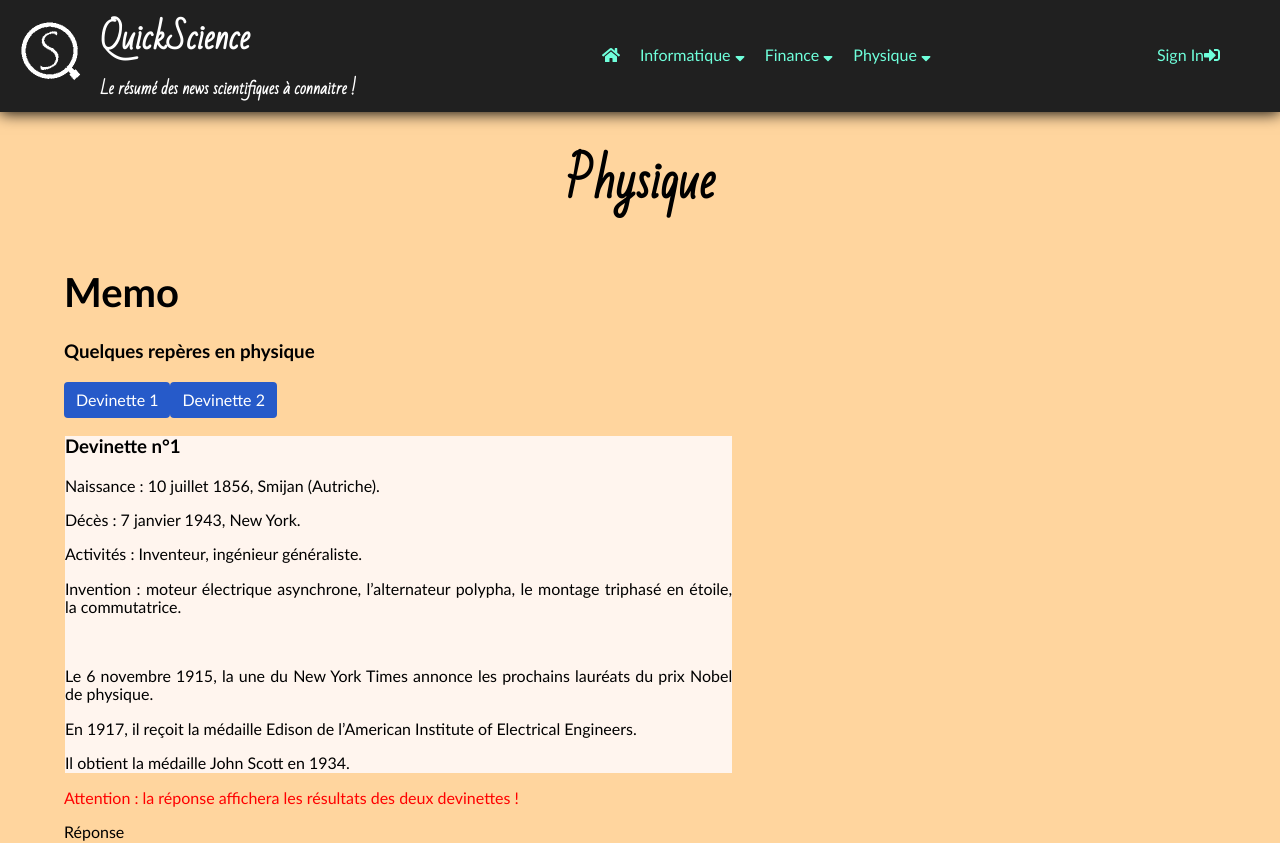
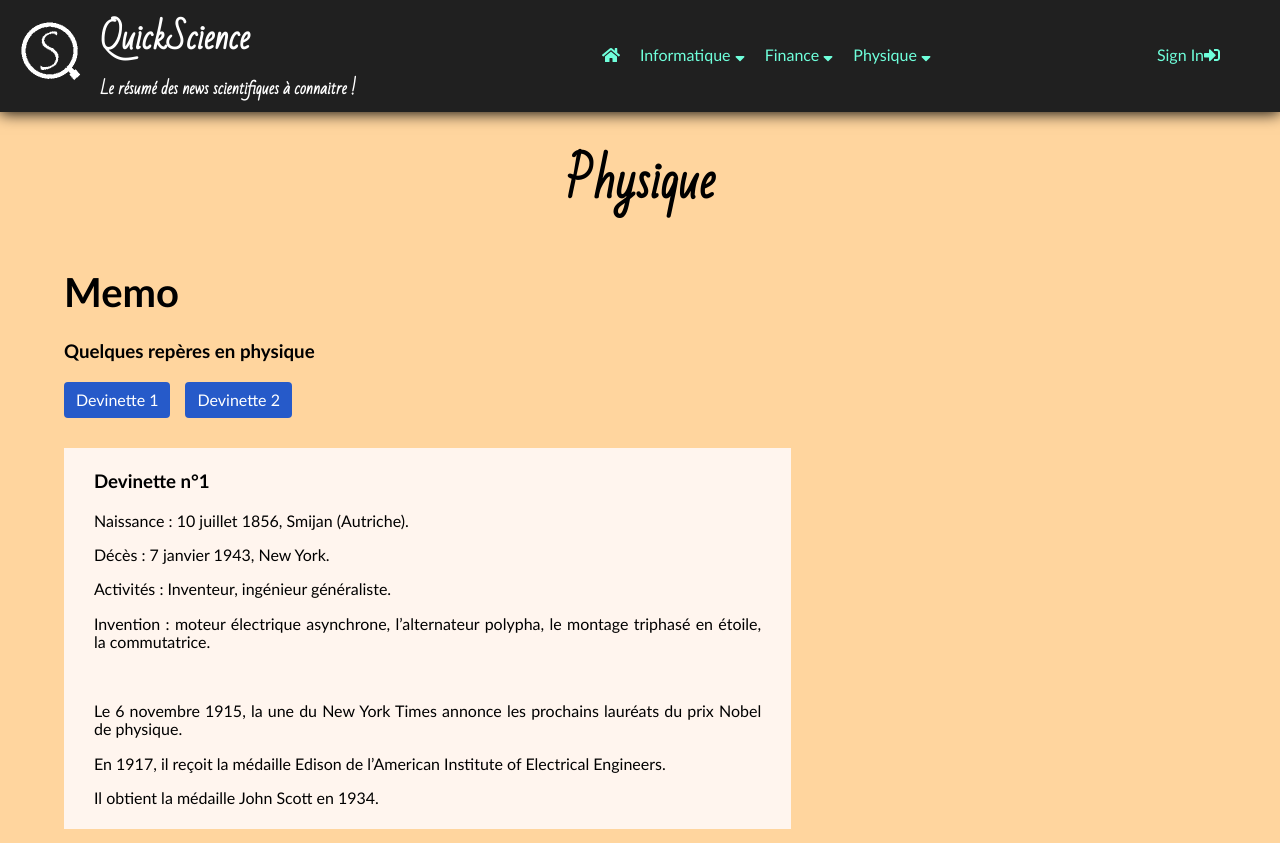
Before and after one commit to lth-elm/dev-web-first-project, a Vue app in the folder client/: page /physiquememo in a window 1280 px wide. Shown: the top 843 px of the page. Built offline with nearby package versions, Linux system fonts and the light colour scheme; a web font is replaced by a local one.

Commit message:
update css

```diff
--- a/client/src/views/PhysiqueMemo.vue
+++ b/client/src/views/PhysiqueMemo.vue
@@ -7,7 +7,7 @@
           <h1>Memo</h1>
           <h3>{{message}}</h3>
           <div class="btnDevinette" v-on:click="t1">Devinette 1</div>
-          <div class= "btnDevinette" v-on:click="t2">Devinette 2</div>
+          <div class="btnDevinette" v-on:click="t2">Devinette 2</div>
 
           <div class="onglets" v-if="toggle1">
             <texte1></texte1>
@@ -60,8 +60,9 @@ export default {
   }
 }
 </script>
-<style>
-.btnDevinette{
+
+<style scoped>
+.btnDevinette {
   display: inline-block;
   font-weight: 400;
   text-align: center;
@@ -71,11 +72,18 @@ export default {
   line-height: 1.5;
   border-radius: .25rem;
   user-select: none;
-  background-color: rgb(38, 90, 201);
+  background-color: #265ac9;
   color: #fff;
+  margin-right: 15px;
 }
-.onglets{
-  margin: 1px;
+
+.btnDevinette:hover {
+  background-color: #4779e7;
+}
+
+.onglets {
+  margin-top: 30px;
+  padding: 5px 30px 5px 30px;
   background-color: seashell;
   width: 60%;
 }
```
